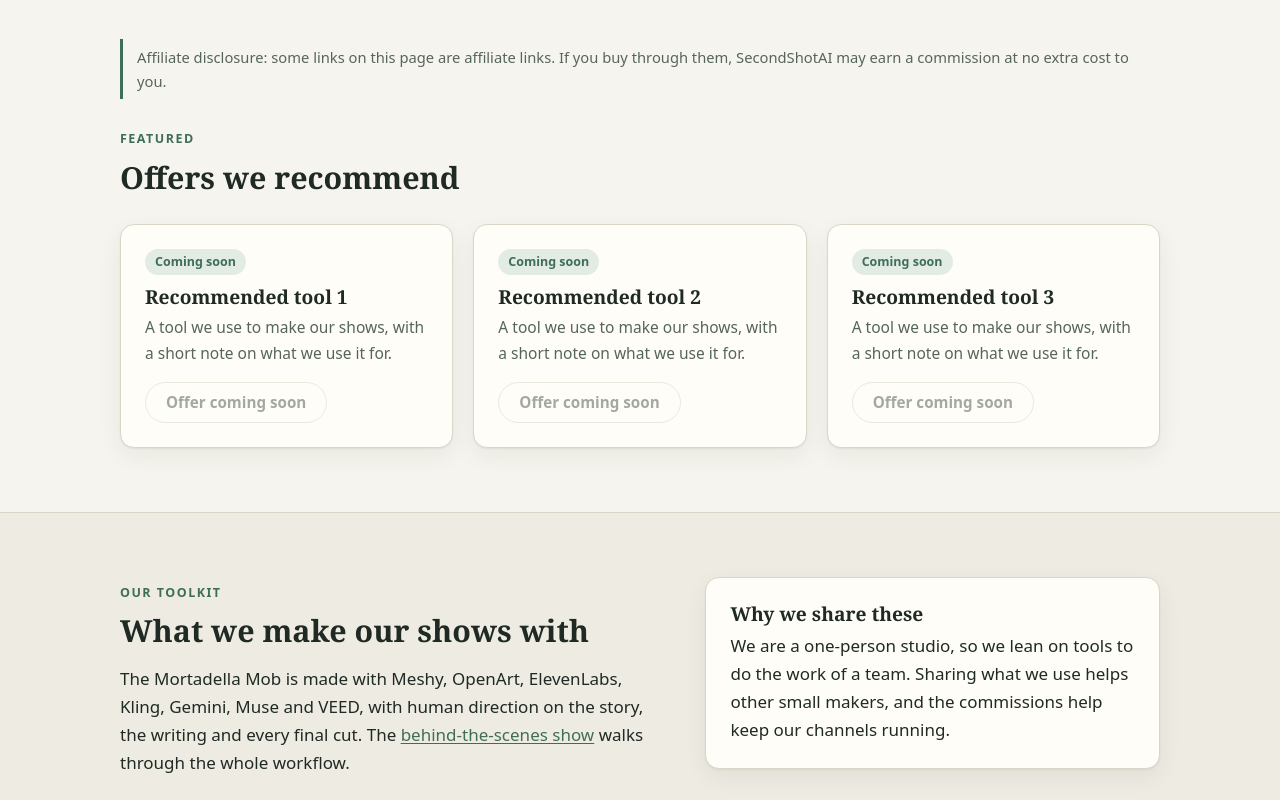
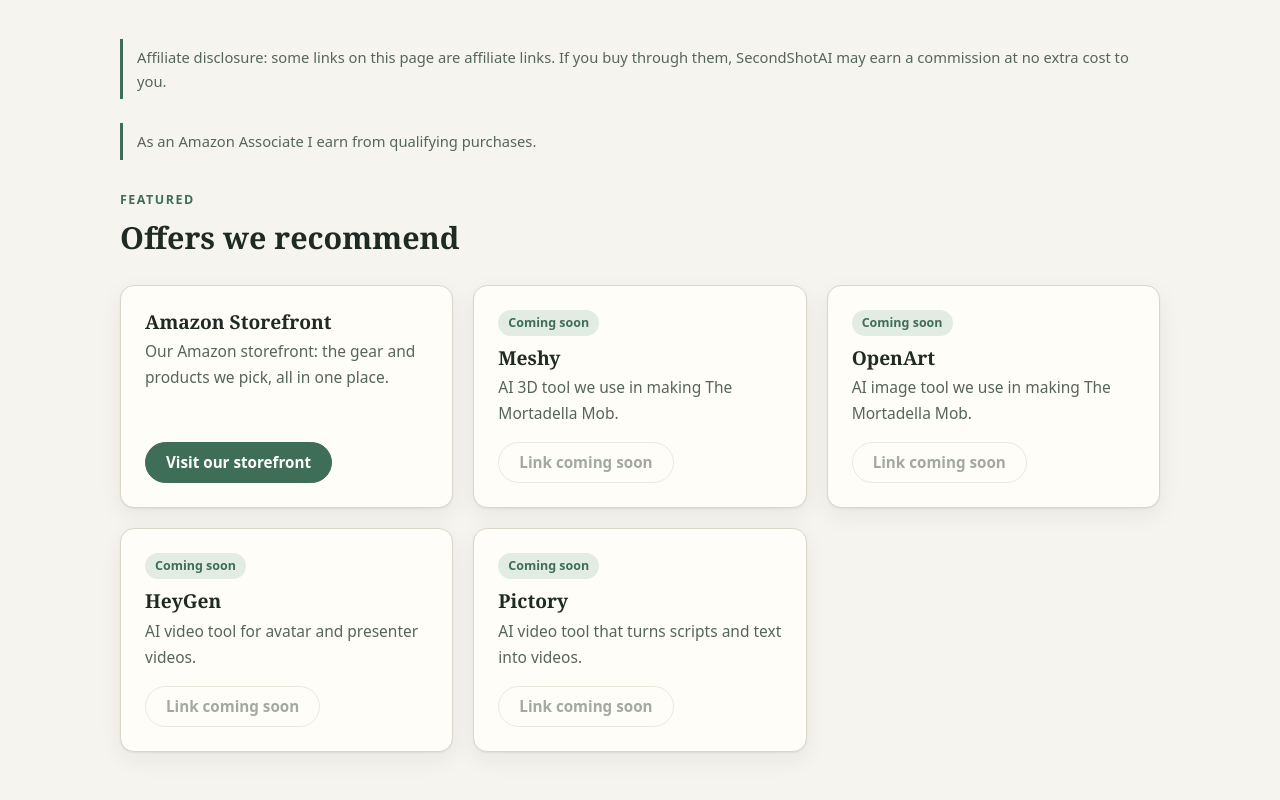
Before and after one commit to SecondShotAI/CalmerDaily, a plain HTML site: page recommended.html in a window 1280 px wide. Shown: the part 420-1220 px from the top of the page. Drawn offline with Linux system fonts and the light colour scheme.

Commit message:
Add short affiliate links under go/
go/amazon/ forwards to the Amazon storefront. go/meshy/, go/openart/,
go/heygen/ and go/pictory/ point to the Recommended page until their
affiliate links are added. The Recommended page now lists all five.

Co-Authored-By: Claude Opus 5.5 <noreply@anthropic.com>

```diff
--- a/recommended.html
+++ b/recommended.html
@@ -41,36 +41,41 @@
 <section class="section" id="offers">
   <div class="container">
     <p class="disclosure" id="disclosure">Affiliate disclosure: some links on this page are affiliate links. If you buy through them, SecondShotAI may earn a commission at no extra cost to you.</p>
-    <!-- If you add Amazon links, also keep this line visible:
-         As an Amazon Associate I earn from qualifying purchases. -->
+    <p class="disclosure">As an Amazon Associate I earn from qualifying purchases.</p>
     <div class="section-head">
       <span class="eyebrow">Featured</span>
       <h2>Offers we recommend</h2>
     </div>
     <div class="grid">
-      <!-- AFFILIATE SLOT 1: replace the name, the description and href="#" with the real offer
-           and affiliate link, then delete aria-disabled="true" from the button. -->
-      <div class="card offer">
+      <div class="card offer" id="amazon">
+
+        <h3>Amazon Storefront</h3>
+        <p>Our Amazon storefront: the gear and products we pick, all in one place.</p>
+        <a class="btn" href="go/amazon/" rel="sponsored noopener">Visit our storefront</a>
+      </div>
+      <div class="card offer" id="meshy">
         <span class="tag">Coming soon</span>
-        <h3>Recommended tool 1</h3>
-        <p>A tool we use to make our shows, with a short note on what we use it for.</p>
-        <a class="btn" href="#" rel="sponsored noopener" aria-disabled="true">Offer coming soon</a>
+        <h3>Meshy</h3>
+        <p>AI 3D tool we use in making The Mortadella Mob.</p>
+        <a class="btn" href="go/meshy/" rel="sponsored noopener" aria-disabled="true">Link coming soon</a>
       </div>
-      <!-- AFFILIATE SLOT 2: replace the name, the description and href="#" with the real offer
-           and affiliate link, then delete aria-disabled="true" from the button. -->
-      <div class="card offer">
+      <div class="card offer" id="openart">
         <span class="tag">Coming soon</span>
-        <h3>Recommended tool 2</h3>
-        <p>A tool we use to make our shows, with a short note on what we use it for.</p>
-        <a class="btn" href="#" rel="sponsored noopener" aria-disabled="true">Offer coming soon</a>
+        <h3>OpenArt</h3>
+        <p>AI image tool we use in making The Mortadella Mob.</p>
+        <a class="btn" href="go/openart/" rel="sponsored noopener" aria-disabled="true">Link coming soon</a>
       </div>
-      <!-- AFFILIATE SLOT 3: replace the name, the description and href="#" with the real offer
-           and affiliate link, then delete aria-disabled="true" from the button. -->
-      <div class="card offer">
+      <div class="card offer" id="heygen">
         <span class="tag">Coming soon</span>
-        <h3>Recommended tool 3</h3>
-        <p>A tool we use to make our shows, with a short note on what we use it for.</p>
-        <a class="btn" href="#" rel="sponsored noopener" aria-disabled="true">Offer coming soon</a>
+        <h3>HeyGen</h3>
+        <p>AI video tool for avatar and presenter videos.</p>
+        <a class="btn" href="go/heygen/" rel="sponsored noopener" aria-disabled="true">Link coming soon</a>
+      </div>
+      <div class="card offer" id="pictory">
+        <span class="tag">Coming soon</span>
+        <h3>Pictory</h3>
+        <p>AI video tool that turns scripts and text into videos.</p>
+        <a class="btn" href="go/pictory/" rel="sponsored noopener" aria-disabled="true">Link coming soon</a>
       </div>
     </div>
   </div>
```
Also changed, not shown: go/amazon/index.html (added, +24 -0 lines), go/heygen/index.html (added, +24 -0 lines), go/index.html (added, +1 -0 lines), go/meshy/index.html (added, +24 -0 lines), go/openart/index.html (added, +24 -0 lines), go/pictory/index.html (added, +24 -0 lines).
